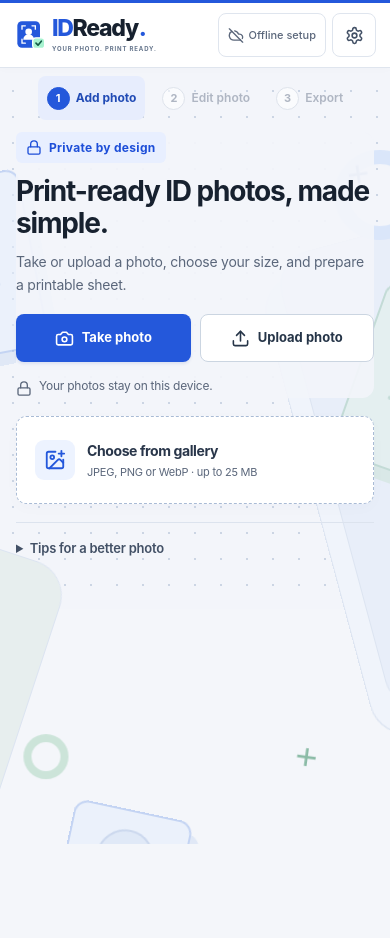
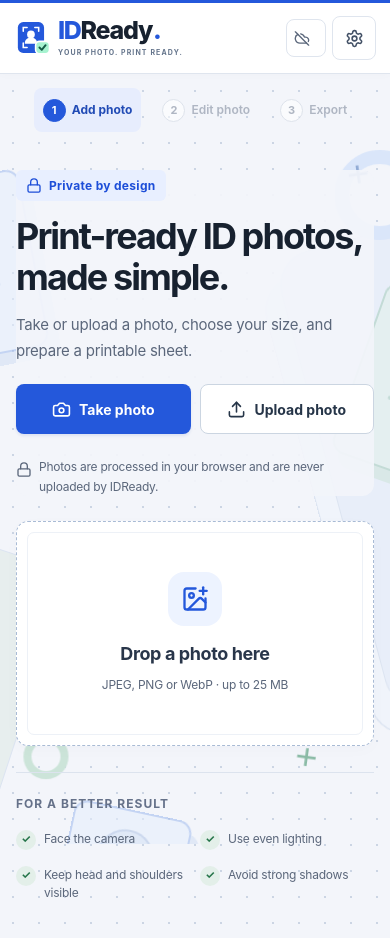
Before and after one commit to Ralphyy9yy/IDReady, a React (Vite) app: page / in a window 390 px wide. Before the commit the page ends 844 px from the top, so only its background shows below. Built offline with nearby package versions, Linux system fonts and the light colour scheme.

Commit message:
Revert "Compact mobile home screen and add expandable photo tips"
This reverts commit e8a7e58fbe946311d46c045bbf8b87f15041a7fb.

```diff
--- a/src/App.tsx
+++ b/src/App.tsx
@@ -3,7 +3,6 @@ import { useEffect, useRef, useState } from 'react'
 import { CameraDialog } from './features/capture/CameraDialog'
 import { Brand } from './components/layout/Brand'
 import { Background } from './components/layout/Background'
-import { PhotoTips } from './components/layout/PhotoTips'
 import { Editor } from './features/editor/Editor'
 import { ExportPanel } from './features/export/ExportPanel'
 import { checkAiAssets, downloadAiAssets, removeAiAssets } from './features/offline/offline'
@@ -34,7 +33,7 @@ export default function App(){const input=useRef<HTMLInputElement>(null);const [
  const next=()=>{if(stage==='edit')setStage('export')};const back=()=>setStage(stage==='export'?'edit':'add')
  return <><Background/><header className="app-header"><Brand onClick={()=>{setStage('add');window.scrollTo({top:0})}}/><div className="header-actions"><button className={`offline-pill ${offlineReady?'ready':''}`} onClick={()=>setSettings(true)}><span>{offlineReady?<Check/>:<CloudOff/>}</span>{offlineReady?'Offline ready':'Offline setup'}</button><button className="icon-button" onClick={()=>setSettings(true)} aria-label="Settings and help"><Settings/></button></div></header>
  <nav className="steps" aria-label="Progress">{(['add','edit','export'] as Stage[]).map((s,i)=><button key={s} className={stage===s?'active':sourceBlob&&(['add','edit'].includes(s))?'done':''} onClick={()=>{if(s==='add'||sourceBlob)setStage(s)}} disabled={s!=='add'&&!sourceBlob}><span>{i+1}</span>{s==='add'?'Add photo':s==='edit'?'Edit photo':'Export'}</button>)}</nav>
- <main>{stage==='add'&&<section className="start"><div className="start-copy"><div className="eyebrow"><Lock/>Private by design</div><h1>Print-ready ID photos, made simple.</h1><p>Take or upload a photo, choose your size, and prepare a printable sheet.</p><div className="start-actions"><button className="button primary large" onClick={()=>setCamera(true)}><Camera/>Take photo</button><button className="button secondary large" onClick={()=>input.current?.click()}><Upload/>Upload photo</button></div>{draft&&<button className="resume" onClick={resume}>Resume saved draft <ChevronRight/></button>}<p className="privacy"><Lock/>Your photos stay on this device.</p></div><label className="drop-zone" onDragOver={e=>e.preventDefault()} onDrop={e=>{e.preventDefault();void choose(e.dataTransfer.files[0])}}><ImagePlus/><strong className="desktop-upload-label">Drop a photo here</strong><strong className="mobile-upload-label">Choose from gallery</strong><span>JPEG, PNG or WebP · up to 25 MB</span><input ref={input} hidden type="file" accept="image/jpeg,image/png,image/webp" onChange={e=>void choose(e.target.files?.[0])}/></label><PhotoTips/>{error&&<div className="notice error" role="alert">{error}</div>}</section>}
+ <main>{stage==='add'&&<section className="start"><div className="start-copy"><div className="eyebrow"><Lock/>Private by design</div><h1>Print-ready ID photos, made simple.</h1><p>Take or upload a photo, choose your size, and prepare a printable sheet.</p><div className="start-actions"><button className="button primary large" onClick={()=>setCamera(true)}><Camera/>Take photo</button><button className="button secondary large" onClick={()=>input.current?.click()}><Upload/>Upload photo</button></div>{draft&&<button className="resume" onClick={resume}>Resume saved draft <ChevronRight/></button>}<p className="privacy"><Lock/>Photos are processed in your browser and are never uploaded by IDReady.</p></div><label className="drop-zone" onDragOver={e=>e.preventDefault()} onDrop={e=>{e.preventDefault();void choose(e.dataTransfer.files[0])}}><ImagePlus/><strong>Drop a photo here</strong><span>JPEG, PNG or WebP · up to 25 MB</span><input ref={input} hidden type="file" accept="image/jpeg,image/png,image/webp" onChange={e=>void choose(e.target.files?.[0])}/></label><div className="guidance"><h2>For a better result</h2><ul><li>Face the camera</li><li>Use even lighting</li><li>Keep head and shoulders visible</li><li>Avoid strong shadows</li></ul></div>{error&&<div className="notice error" role="alert">{error}</div>}</section>}
  {stage==='edit'&&image&&original&&<><div className="page-title"><div><button className="back-link" onClick={back}><ChevronLeft/>Change photo</button><h1>Edit photo</h1></div><label className="size-select">Photo size<select value={size.id} onChange={e=>setSize(SIZES.find(s=>s.id===e.target.value)??SIZES[2])}>{SIZES.map(s=><option key={s.id} value={s.id}>{s.label}</option>)}</select></label></div><Editor image={image} original={original} size={size} transform={transform} onChange={setTransform} onRemove={remove} processing={processing} bgError={bgError} processed={!!processedBlob} showOriginal={showOriginal} onShowOriginal={setShowOriginal}/><div className="desktop-actions"><button className="button secondary" onClick={save}><Save/>Save draft</button><button className="button primary" onClick={next}>Continue to export<ChevronRight/></button></div></>}
  {stage==='export'&&image&&<><div className="page-title"><div><button className="back-link" onClick={back}><ChevronLeft/>Back to edit</button><h1>Export & print</h1></div></div><ExportPanel image={image} size={size} transform={transform} onTransformChange={setTransform}/></>}</main>
  {stage==='edit'&&<div className="mobile-primary"><button className="button primary full" onClick={next}>Continue to export<ChevronRight/></button></div>}<div className="sr-only" role="status" aria-live="polite">{status}</div>
--- a/src/components/layout/PhotoTips.tsx
+++ /dev/null
@@ -1,9 +0,0 @@
-const tips = ['Face the camera', 'Use even lighting', 'Keep head and shoulders visible', 'Avoid strong shadows']
-
-export function PhotoTips() {
-  const list = <ul>{tips.map(tip => <li key={tip}>{tip}</li>)}</ul>
-  return <>
-    <div className="guidance desktop-photo-tips"><h2>For a better result</h2>{list}</div>
-    <details className="guidance mobile-photo-tips"><summary>Tips for a better photo</summary>{list}</details>
-  </>
-}
--- a/src/main.tsx
+++ b/src/main.tsx
@@ -6,6 +6,5 @@ import './styles/app.css'
 import './styles/polish.css'
 import './styles/export.css'
 import './styles/camera.css'
-import './styles/mobile-home.css'
 registerSW({ immediate: true })
 createRoot(document.getElementById('root')!).render(<StrictMode><App/></StrictMode>)
--- a/src/styles/mobile-home.css
+++ /dev/null
@@ -1,36 +0,0 @@
-.mobile-upload-label, .mobile-photo-tips { display: none; }
-@media (max-width: 760px) {
-  .app-header { height: 68px; gap: 8px; }
-  .offline-pill { width: auto; height: 44px; padding: 0 9px; font-size: 11px; gap: 5px; white-space: nowrap; }
-  .brand .brand-name { font-size: 23px; }
-  .brand .brand-caption { font-size: 6px; letter-spacing: .85px; }
-  .brand .brand-emblem { width: 32px; height: 35px; }
-  .header-actions { gap: 4px; flex-shrink: 0; }
-  .wordmark.brand { padding-right: 0; gap: 6px; }
-  .steps { padding: 8px 8px 0; gap: 8px; }
-  main:has(> .start) { padding-top: 12px; }
-  .start { padding-top: 0; margin-top: 0; }
-  .start-copy h1 { font-size: clamp(28px, 6vw, 34px); line-height: 1.15; letter-spacing: -1.15px; margin: 12px 0; max-width: 420px; }
-  .start-copy > p { font-size: 14px; line-height: 1.6; margin: 10px 0; }
-  .start-actions { margin-top: 18px; }
-  .start-actions .button { min-height: 48px; font-size: 13px; }
-  .start-copy > .privacy { margin: 14px 0 0; font-size: 12px !important; }
-  .start .drop-zone { height: auto; min-height: 88px; margin-top: 18px; padding: 16px 18px; display: grid; grid-template-columns: 40px minmax(0, 1fr); gap: 2px 12px; align-content: center; justify-items: start; text-align: left; border-radius: 10px; }
-  .drop-zone::before { display: none; }
-  .start .drop-zone > svg { grid-column: 1; grid-row: 1 / 3; width: 40px; height: 40px; padding: 9px; border-radius: 9px; margin: 0; }
-  .drop-zone .desktop-upload-label { display: none; }
-  .drop-zone .mobile-upload-label { display: block; font-size: 14px; }
-  .drop-zone > span { grid-column: 2; font-size: 11px; }
-  .desktop-photo-tips { display: none; }
-  .mobile-photo-tips { display: block; margin-top: 18px; padding-top: 6px; }
-  .mobile-photo-tips summary { min-height: 44px; padding: 10px 0; font-size: 13px; font-weight: 600; color: #435166; cursor: pointer; }
-  .mobile-photo-tips ul { padding: 8px 0 6px; }
-}
-@media (max-width: 380px) {
-  .app-header { padding-inline: 10px; gap: 4px; }
-  .brand .brand-name { font-size: 20px; }
-  .brand .brand-caption { display: none; }
-  .brand .brand-emblem { width: 27px; }
-  .offline-pill { font-size: 10px; padding-inline: 7px; }
-  .steps { gap: 3px; }
-}
```
